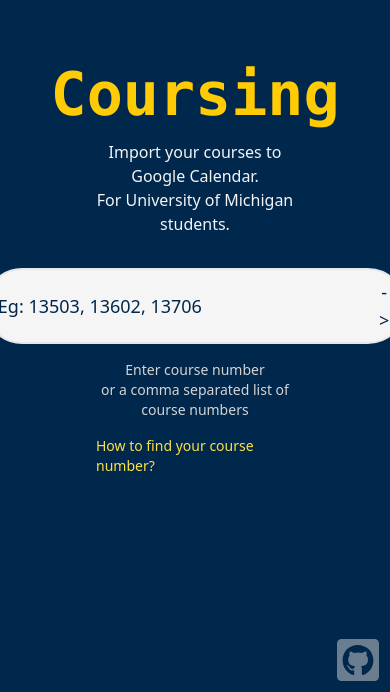
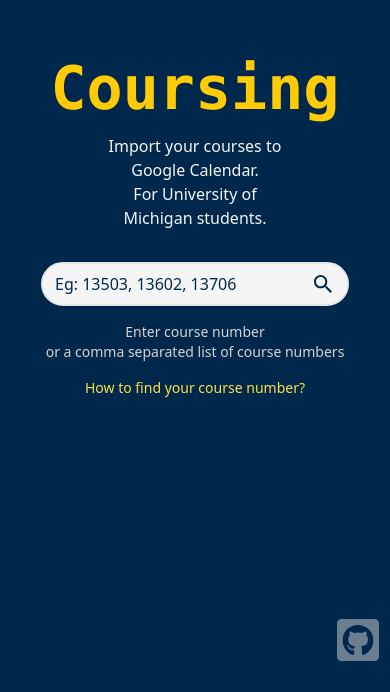
Before and after one commit to jobin-b/coursing, a Next.js app: page / in a window 390 px wide. Shown: the part 152-844 px from the top of the page. Built offline with nearby package versions, Linux system fonts and the light colour scheme.

Commit message:
add mobile support

```diff
--- a/app/help/layout.tsx
+++ b/app/help/layout.tsx
@@ -6,7 +6,7 @@
   return (
     <>
       <a href="/">
-        <h1 className="fixed left-8 top-6 text-[#FFCB05] text-4xl font-semibold">
+        <h1 className="pl-8 pt-6 text-[#FFCB05] text-4xl font-semibold">
           Coursing
         </h1>
       </a>
--- a/app/help/page.tsx
+++ b/app/help/page.tsx
@@ -4,12 +4,10 @@
 export default async function Help() {
   "use server";
   return (
-    <main className="flex min-h-screen flex-col items-center justify-center">
-      <div className="flex flex-col justify-center items-center border-4 border-yellow-300 p-12 rounded-md">
-        <h1 className="text-4xl mb-4 text-neutral-100">
-          Finding Your Course Number
-        </h1>
-        <ol className="list-decimal text-neutral-300 flex flex-col gap-2">
+    <main className="flex h-[81vh] flex-col items-center justify-center">
+      <div className="flex flex-col justify-center items-center sm:border-4 border-[#FFCB05] p-12 rounded-md">
+        <h1 className="text-4xl mb-4 text-white">Finding Your Course Number</h1>
+        <ol className="list-decimal text-white flex flex-col gap-2">
           <li>Visit your class schedule (or Atlas) and select WN 24</li>
           <li>Find the classes you want to add</li>
           <li>
@@ -27,17 +25,6 @@
           Back to home
         </a>
       </div>
-      <a
-        href="https://github.com/jobin-b/coursing"
-        target="_blank"
-        rel="noopener noreferrer"
-        aria-label="github link"
-      >
-        <FaGithubSquare
-          className="h-12 w-12 absolute bottom-2 right-2 text-neutral-300 hover:text-[#FFCB05] hover:opacity-100 transition-all opacity-50"
-          alt="github link"
-        />
-      </a>
     </main>
   );
 }
--- a/app/layout.tsx
+++ b/app/layout.tsx
@@ -3,6 +3,7 @@
 import "./globals.css";
 import { Analytics } from "@vercel/analytics/react";
 import { SpeedInsights } from "@vercel/speed-insights/next";
+import { FaGithubSquare } from "react-icons/fa";
 
 const inter = Inter({ subsets: ["latin"] });
 
@@ -22,12 +23,25 @@
       <body
         className={
           inter.className +
-          "min-h-screen min-w-[90%] text-neutral-100 bg-[#00274C]"
+          "min-w-screen min-h-[90%] text-neutral-100 bg-[#00274C]"
         }
       >
         {children}
         <Analytics />
         <SpeedInsights />
+        <footer className="w-full p-2 flex justify-end">
+          <a
+            href="https://github.com/jobin-b/coursing"
+            target="_blank"
+            rel="noopener noreferrer"
+            aria-label="github link"
+          >
+            <FaGithubSquare
+              className="h-12 w-12 text-neutral-300 hover:text-[#FFCB05] hover:opacity-100 transition-all opacity-50"
+              alt="github link"
+            />
+          </a>
+        </footer>
       </body>
     </html>
   );
--- a/app/page.tsx
+++ b/app/page.tsx
@@ -1,15 +1,15 @@
 import { join } from "path";
 import { FaGithubSquare } from "react-icons/fa";
+import { IoMdSearch } from "react-icons/io";
 
 export default async function Home() {
   "use server";
-  console.log(join(__dirname, "..", "..", "data", "courses.sqlite"));
   return (
-    <main className="flex min-h-screen flex-col items-center justify-center p-24">
+    <main className="flex px-4 h-[90vh] flex-col items-center justify-center p-24">
       <h1 className="mb-4 text-6xl font-semibold font-mono text-[#FFCB05]">
         Coursing
       </h1>
-      <p className="mb-8 text-md text-mono text-neutral-100 flex-wrap text-center">
+      <p className="mb-8 w-48 sm:w-full text-md text-mono text-neutral-100 flex-wrap text-center">
         Import your courses to Google Calendar.
         <br /> For University of Michigan students.
       </p>
@@ -21,12 +21,12 @@
           type="text"
           name="q"
           pattern="^\s*\d+\s*(?:,\s*\d+\s*)*$"
-          className="w-96 text-lg bg-transparent focus:outline-none placeholder-[#00274C] text-[#00274C]"
+          className="w-64 md:w-96 sm:text-lg bg-transparent focus:outline-none placeholder-[#00274C] text-[#00274C]"
           placeholder="Eg: 13503, 13602, 13706"
           required
         />
-        <button type="submit" className="text-lg text-[#00274C]">
-          -&gt;
+        <button type="submit" className="text-2xl text-[#00274C]">
+          <IoMdSearch />
         </button>
       </form>
       <p className="mt-4 text-sm text-neutral-300 text-center">
@@ -35,20 +35,9 @@
       </p>
       <a
         href="/help"
-        className="mt-4 text-sm text-yellow-300 hover:text-[#FFCB05]"
+        className="mt-4 text-center text-sm text-yellow-300 hover:text-[#FFCB05]"
       >
         How to find your course number?
-      </a>
-      <a
-        href="https://github.com/jobin-b/coursing"
-        target="_blank"
-        rel="noopener noreferrer"
-        aria-label="github link"
-      >
-        <FaGithubSquare
-          className="h-12 w-12 absolute bottom-2 right-2 text-neutral-300 hover:text-[#FFCB05] hover:opacity-100 transition-all opacity-50"
-          alt="github link"
-        />
       </a>
     </main>
   );
--- a/app/search/courses.tsx
+++ b/app/search/courses.tsx
@@ -26,7 +26,7 @@
   }
   return (
     <>
-      <div className=" bg-white flex flex-col gap-8 justify-start items-start py-8 px-4 sm:pl-48">
+      <div className=" bg-white flex flex-col gap-8 justify-start items-start py-8 px-4 md:pl-24 lg:pl-48">
         {notFound ? (
           <p className="font-bold text-xl">
             Could Not Find Courses: {notFound.join(", ")}
--- a/app/search/page.tsx
+++ b/app/search/page.tsx
@@ -17,17 +17,17 @@
     courses = courses.slice(0, 10);
   }
   return (
-    <main className="flex min-h-screen w-screen flex-col justify-start bg-white text-[#00274C]">
-      <div className="w-full h-[15vh] sm:h-[25vh] bg-[#00274C] flex gap-8 pl-4 sm:pl-48 justify-start items-center">
+    <main className="flex min-h-screen w-full flex-col justify-start bg-white text-[#00274C]">
+      <div className="w-full sm:w h-[15vh] sm:h-[25vh] md:h-[20vh] lg:h-[25vh] bg-[#00274C] flex  px-4 md:pl-24 lg:pl-48 justify-between sm:justify-start sm:gap-8 items-center">
         <Link href="/">
           <h1 className="text-[#FFCB05] text-2xl sm:text-5xl font-extrabold">
             Coursing
           </h1>
         </Link>
-        <div className="flex flex-col gap-1 sm:w-[35%]">
+        <div className="flex flex-col gap-1 sm:w-[35%] md:w-[50%] lg:w-[35%]">
           <label
             htmlFor="courseNumber"
-            className="mr-2 text-white ml-4 sm:text-lg"
+            className="mr-2 text-white ml-4 text-sm sm:text-lg"
           >
             Course Numbers:
           </label>
```
